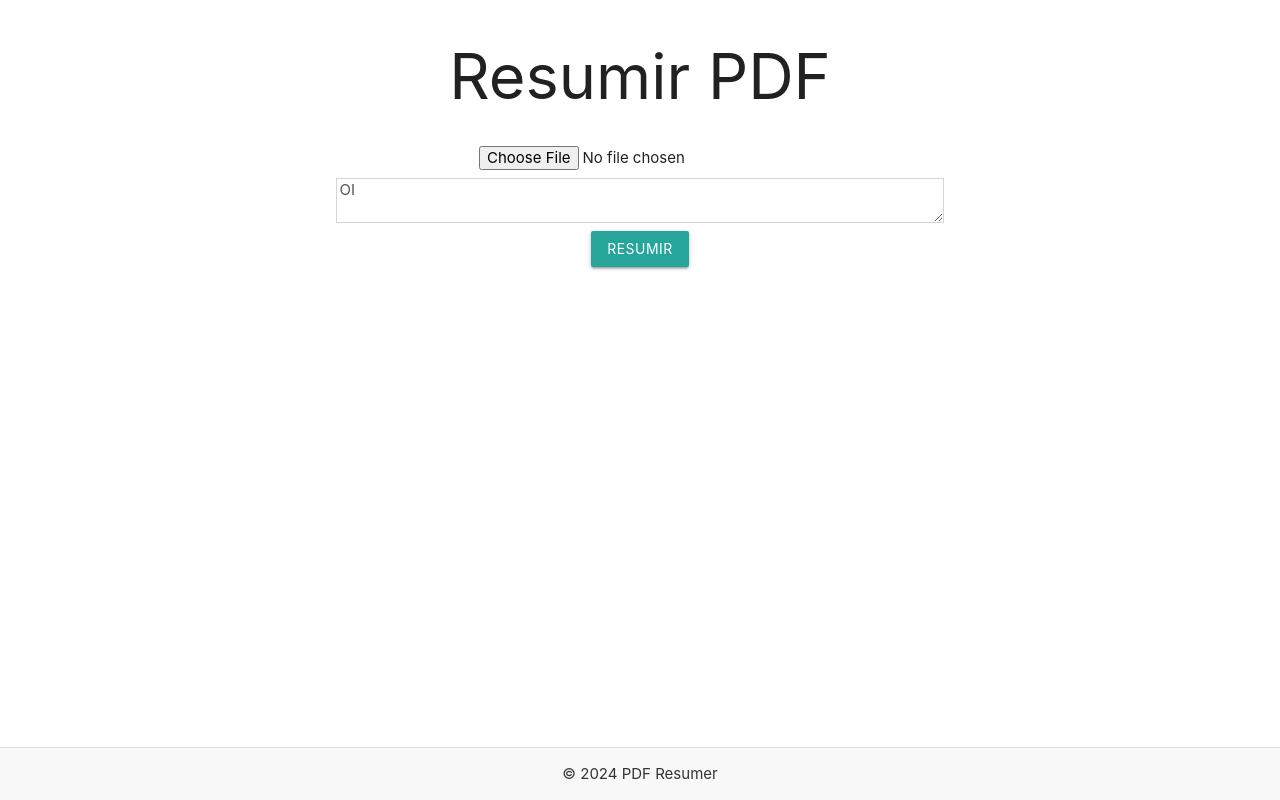
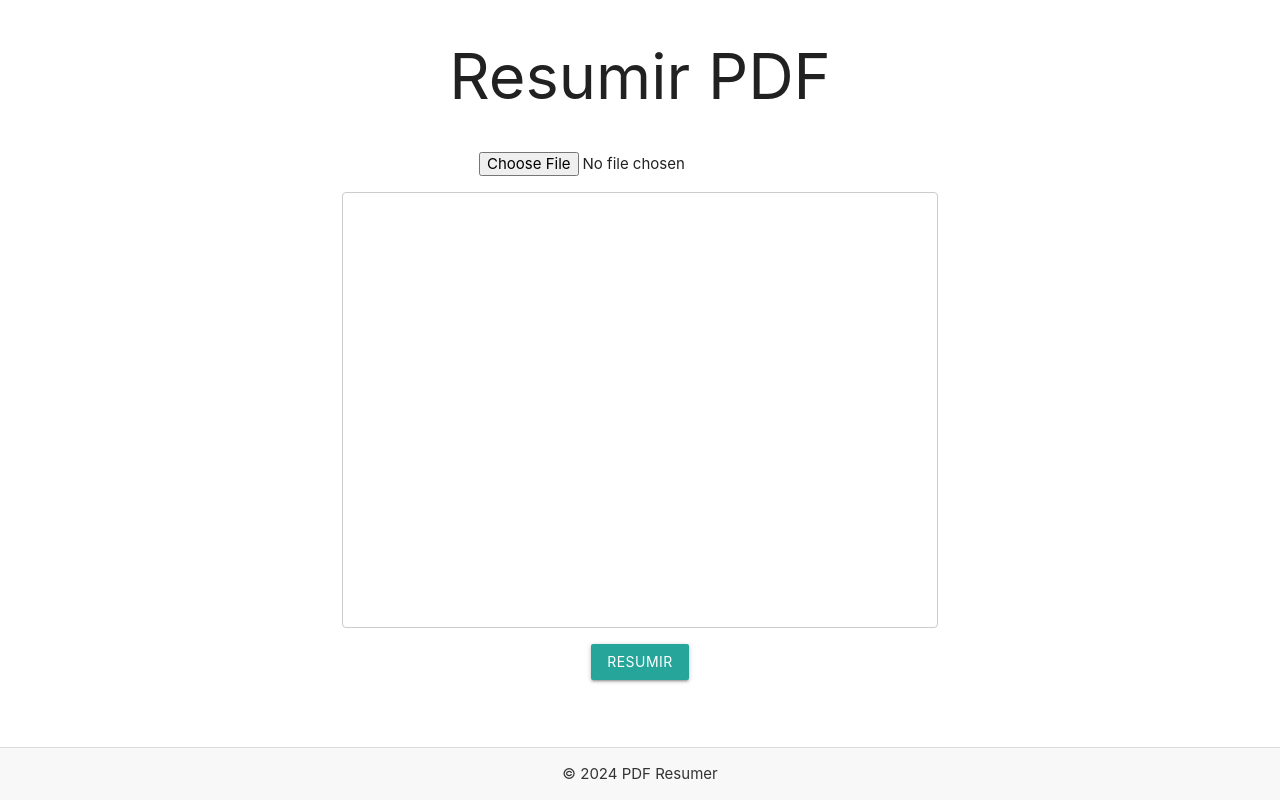
Before and after one commit to GuiCezaF/django-pdf-resume, a Django app: page /core/ in a window 1280 px wide. Run offline with Django 5.2, Linux system fonts and the light colour scheme; parts of the project's set-up code (start-up, migrations or seed data) failed here and were passed over.

Commit message:
feat: criando serviço para resumir o pdf e ajustando estilos para ficar bem na tela

```diff
--- a/core/templates/home.html
+++ b/core/templates/home.html
@@ -1,20 +1,26 @@
 {% extends "base.html" %}
+
+{% load static %}
+
+{% block extrahead %}
+  <link rel="stylesheet" href="{% static "css/home/styles.css" %}">
+{% endblock extrahead %}
 
 {% block content %}
 <form class="form-content">
   {% csrf_token %}
   <div class="container main-content center d-col gap-2">
     <input type="file" accept=".pdf">
-      <textarea name="enter-prompt" rows="4" cols="50" disabled>{{ ia_response }}</textarea>
+    <textarea id="response-area" class="response-area expandable" name="enter-prompt" rows="4" cols="50" disabled></textarea>
     <button type="submit" class="btn btn-primary">Resumir</button>
   </div>
 </form>
 
 <script>
   $(() => {
-      $('form').on('submit', (e) => {
+    $('.form-content').on('submit', (e) => {
       e.preventDefault();
-
+      const response_area = $('#response-area');
       const fileInput = $('input[type=file]')[0];
 
       if (!fileInput.files.length) {
@@ -28,6 +34,7 @@
 
       const url = "{% url 'core:resume.generate' %}";
 
+      startLoader();
       fetch(url, {
         method: 'POST',
         headers: {
@@ -41,15 +48,19 @@
         }
         return response.json();
       })
-        .then(data => {
-          console.log('Upload bem-sucedido:', data);
+      .then(response_json => {
+        response_area.text(response_json.data);
+
+        if (response_json.data.trim() !== '') {
+          response_area.addClass('filled');
+        }
+        stopLoader();
       })
       .catch(error => {
         console.error('Erro no upload:', error);
+        stopLoader();
       });
     });
   });
-
-
 </script>
 {% endblock content %}
--- a/core/views.py
+++ b/core/views.py
@@ -1,19 +1,21 @@
 from django.shortcuts import render
+from core.services.resume_service import ResumeService
 from pdf_resume.utils.logger import Logger
 from django.http import HttpRequest, JsonResponse
 
 logger = Logger()
 
 def home(request):
-  ia_response = 'OI'
 
-  return render(request, 'home.html', dict(ia_response=ia_response))
+  return render(request, 'home.html')
 
 def generate_resume(request: HttpRequest):
   if request.method == 'POST':
     to_resume_file = request.FILES.get('to_resume_file')
-    logger.debug('arquivo que chegou', to_resume_file)
 
-    return JsonResponse({'message': 'sucess'}, status=200)
+    resume_service = ResumeService()
+    resumed_text = resume_service.resume(to_resume_file)
+
+    return JsonResponse({'message': 'sucess', 'data': f'{resumed_text}'}, status=200)
 
   return JsonResponse({'message': 'Method not allowed'}, status=500)
--- /dev/null
+++ b/static/css/home/styles.css
@@ -0,0 +1,25 @@
+.container.main-content {
+  display: flex;
+  flex-direction: column;
+  flex-grow: 1;
+  height: 70vh;
+  gap: 16px;
+  padding: 16px;
+  box-sizing: border-box;
+}
+
+textarea.expandable {
+  flex-grow: 1;
+  resize: none;
+  width: 100%;
+  min-height: 100px;
+  box-sizing: border-box;
+  padding: 8px;
+  border: 1px solid #ccc;
+  border-radius: 4px;
+}
+
+textarea.expandable.filled {
+  background-color: #f0f8ff;
+  border-color: #007bff;
+}
--- a/templates/base.html
+++ b/templates/base.html
@@ -16,6 +16,8 @@
 
     <!-- my scripts -->
     <script src="{% static "js/getCsrfToken.js" %}"></script>
+    <script src="{% static "js/loader.js" %}"></script>
+    {% block extrahead %}{% endblock extrahead %}
   </head>
   <body>
     <div class="container">
```
Also changed, not shown: core/services/resume_service.py (added, +29 -0 lines). Lines whose indentation alone changed are shown as unchanged.
